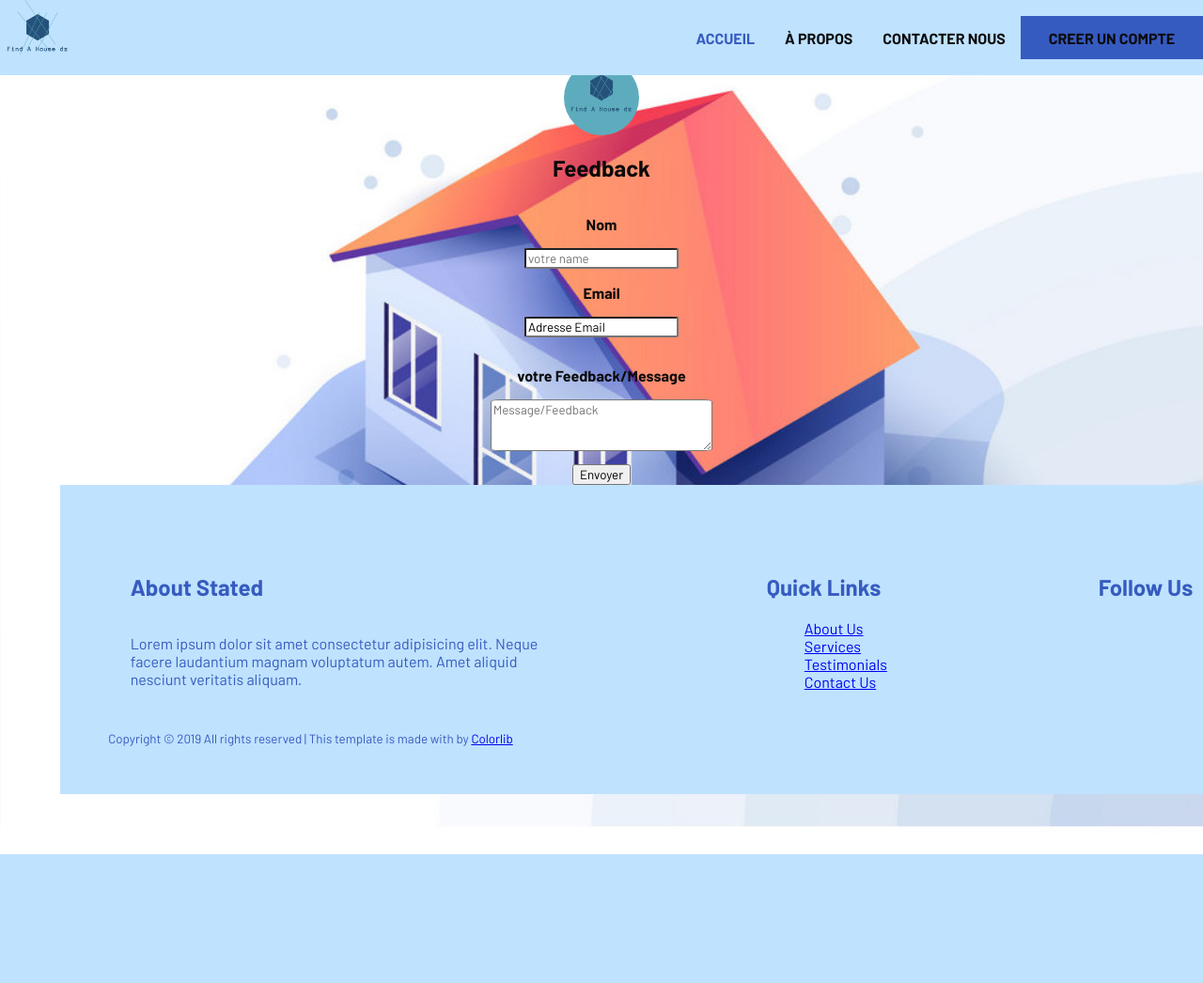
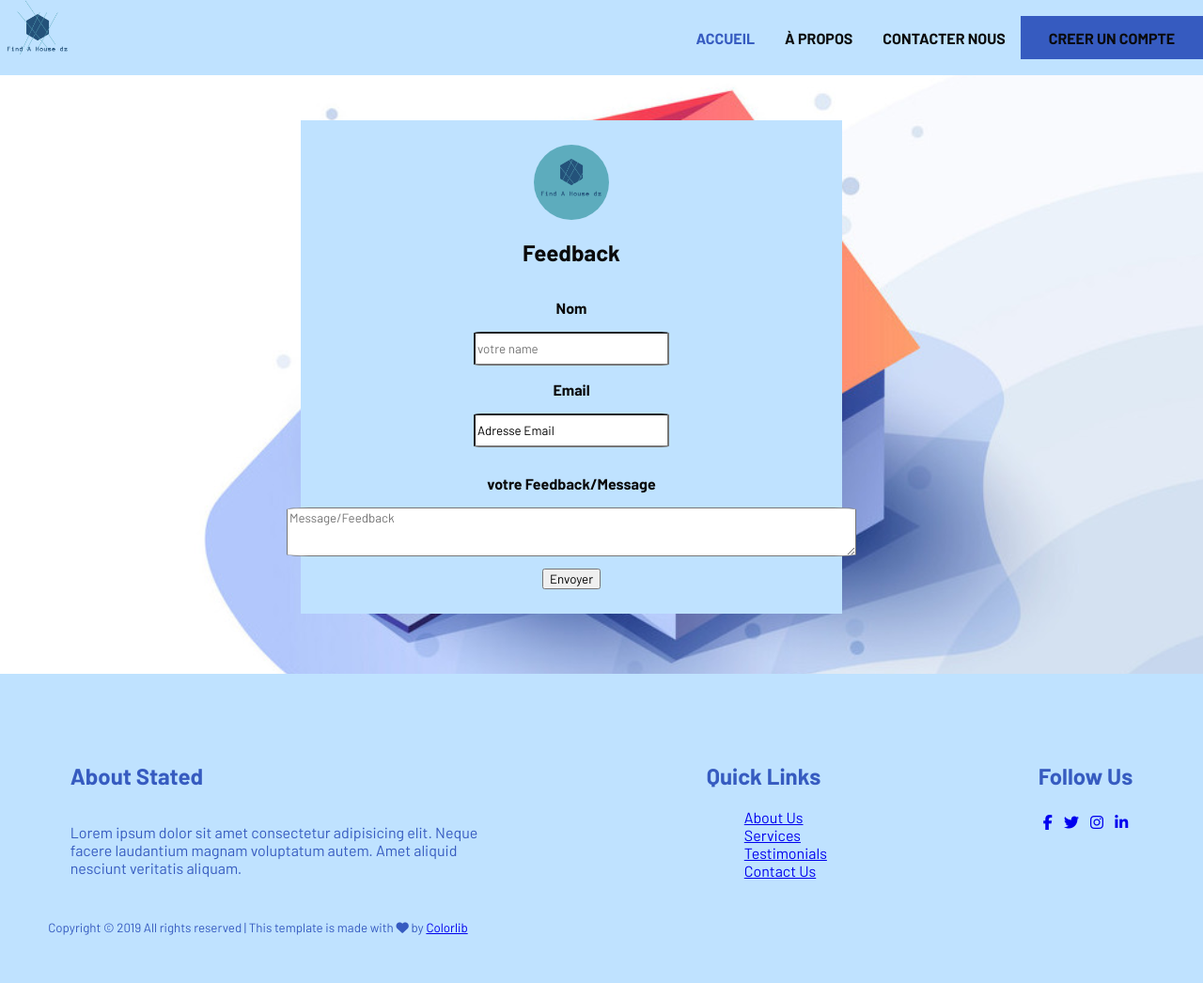
Before and after one commit to Ahmedfetni/TP_PWEB, a PHP site: page /contacter_nous.html in a window 1280 px wide; the page is wider, and only the part inside the window is pictured. Shown: that part at 94% size. Before the commit the page ends 909 px from the top of that part, so only its background shows below. Run offline with PHP 8.4, Linux system fonts and the light colour scheme; some libraries are stand-ins or nearby versions.

Commit message:
fixing the layout of the feedback contact forum

```diff
--- a/contacter_nous.html
+++ b/contacter_nous.html
@@ -1,13 +1,12 @@
 <!DOCTYPE html>
-<html lang="en">
+<html lang="fr">
     <head>
         <title>Find A House dz</title>
 
-        <link rel="stylesheet" href="style/contacter_style.css">
+        <link rel="stylesheet" href="style/contacter_style.css" />
         <link rel="shortcut icon" href="./images/logo.png" />
     </head>
-    <div>
-        <!--La barre de navigation-->
+    <body>
         <nav class="main-nav">
             <a class="nav-logo" href="index.html">
                 <img src="images/logo_transparent.png" alt="" class="main-nav-image" />
@@ -16,14 +15,14 @@
                 <li class="main-nav-element">
                     <a href="index.html">Accueil</a>
                 </li>
-
+                <!-- comment 2! delete -->
                 <li class="main-nav-element"><a href="#About">à Propos</a></li>
                 <li class="main-nav-element"><a href="contacter_nous.html">Contacter nous</a></li>
                 <button class="button">Creer un Compte</button>
             </ul>
         </nav>
-        <header>
-            <div class="main-section">
+        <section id="inscription">
+                <div class="main-section">
                 <!--Le Logo -->
                 <img src="images/logo.png" class="round-logo alt="">
                 <h2>Feedback</h2>
@@ -44,9 +43,8 @@
                     <input type="submit" name="submit" value="Envoyer" class="btn btn-dark w-100">
 
                     </form>
-
-            </div>
-        </header>
+                </div>
+        </section>
         <footer>
             <div class="flex-container">
                 <div class="footer-about">
@@ -80,5 +78,8 @@
                 Copyright &copy; 2019 All rights reserved | This template is made with <span class="fa fa-heart"></span> by <a href="https://colorlib.com">Colorlib</a>
             </small>
         </footer>
+        <!--La Partie JS-->
+
+        <script src="https://kit.fontawesome.com/40440840ce.js" crossorigin="anonymous"></script>
     </body>
 </html>
--- a/style/contacter_style.css
+++ b/style/contacter_style.css
@@ -2,7 +2,7 @@
 
 :root{
     --primary: #365bc0;
-    --secondary: #bfe2ff;
+    --secondary:#bfe2ff;
     --background: #d8eef7;
     --grey: #9b9eac;
     --light: #fff;
@@ -28,21 +28,22 @@ body{
     background-color: var(--background);
     color: var(--grey);
     width: 100%;
+    height: 100%;
     display: flex;
     flex-direction: column;
-    justify-content: center;
-    padding: 5%;
 }
 .main-nav{
     background-color: var(--secondary);
     display: flex;
-    flex-wrap: wrap;
+    flex-wrap: nowrap;
     padding: 0 ;
     width: 100%;
     top:0;
     left:0;
     position: absolute;
+    flex-grow: 1;
     z-index: 300;
+    margin-bottom: 5%;
 }
 .main-nav.fixed{
     position: fixed;
@@ -90,15 +91,17 @@ body{
     background-color: transparent;
     color: var(--primary);
 }
-/*Information du contact */
-header{
 
-
+/*Le styling du section */
+#inscription{
+    margin-top: 10%;
+    margin-bottom: 5%;
 }
-/*La partie contact */
 .main-section{
+    background-color: var(--secondary);
+    padding: 2%;
     position: relative;
-    margin-left: 20%;
+    margin-left: 25%;
     margin-right: 30%;
     display: flex;
     flex-direction: column;
@@ -138,17 +141,21 @@ header{
     padding-bottom: 5%;
 }
 .ident{
+    width: 200px;
+    height: 30px;
     border-radius: 4%;
 }
 .body-message{
     flex-basis: 100%;
-    width: 60%;
+    width: 600px;
     border-radius: 4%;
     margin-bottom: 1em;
 }
 
+/*Le styling du footer*/
 footer{
-    flex-grow: none;
+    flex-wrap: nowrap;
+    flex-grow: 1;
     color: var(--primary);
     background-color: var(--secondary);
     padding: 4%;
```
Also changed, not shown: style/style.css (+7 -3 lines).
